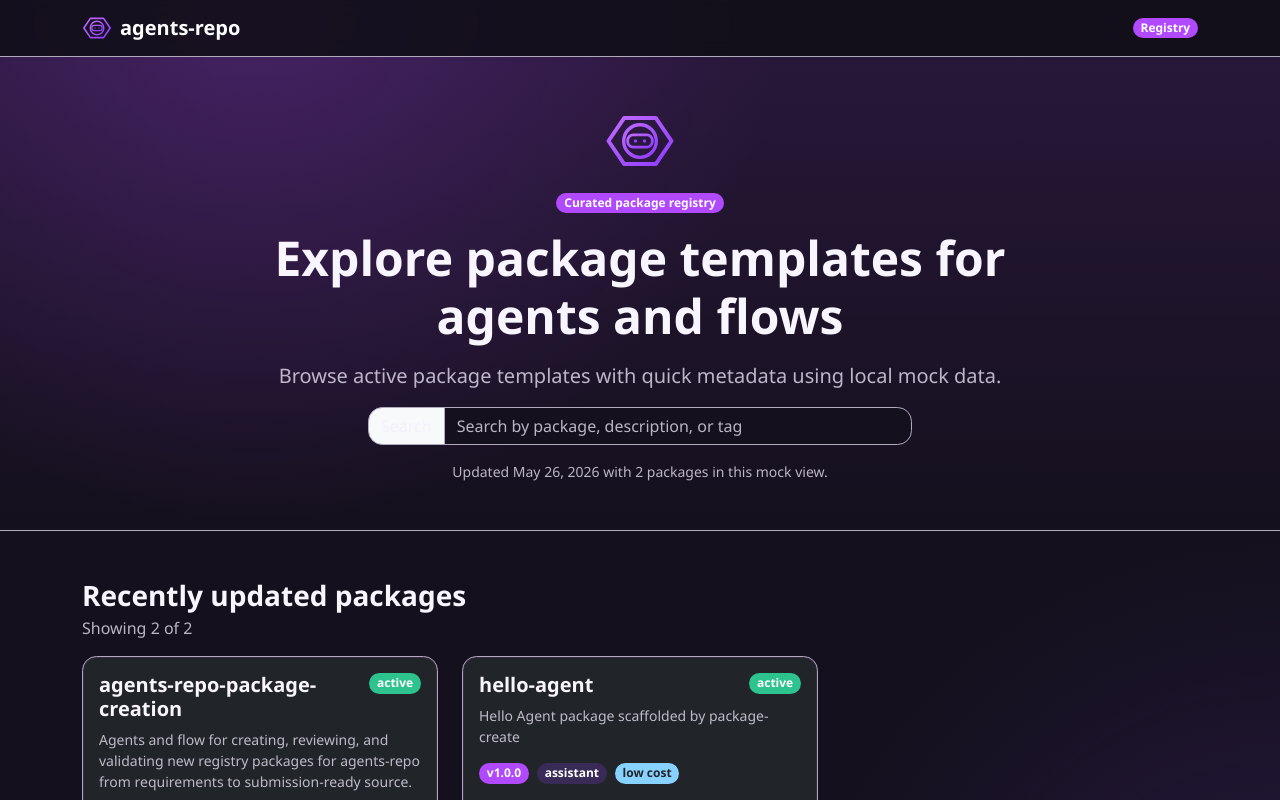
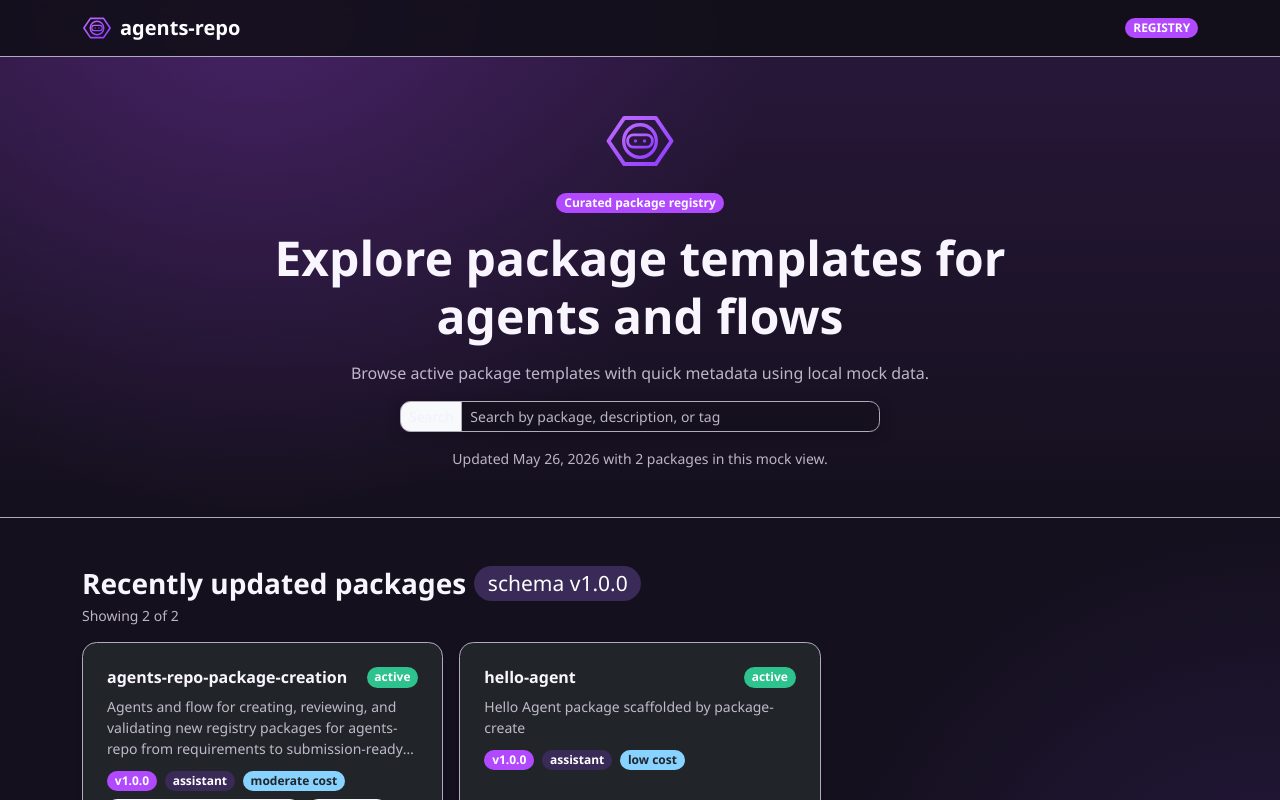
Before and after one commit to agents-repo/webapp, a React (Vite) app: page / in a window 1280 px wide. Shown: the top 800 px of the page. Built offline with nearby package versions, Linux system fonts and the light colour scheme.

Commit message:
feat: refine registry card density and spacing

```diff
--- a/src/App.css
+++ b/src/App.css
@@ -16,7 +16,11 @@
 }
 
 .hero-search {
-  max-width: 34rem;
+  max-width: 30rem;
+}
+
+.search-control {
+  box-shadow: 0 0.15rem 0.75rem rgba(0, 0, 0, 0.25);
 }
 
 .app-hero {
@@ -25,4 +29,19 @@
 
 .package-card {
   box-shadow: inset 0 0 0 1px rgba(177, 73, 255, 0.16);
+  transition: transform 0.18s ease, box-shadow 0.18s ease;
 }
+
+.package-card:hover {
+  transform: translateY(-2px);
+  box-shadow:
+    inset 0 0 0 1px rgba(196, 124, 255, 0.4),
+    0 0.45rem 1.15rem rgba(0, 0, 0, 0.26);
+}
+
+.package-description {
+  display: -webkit-box;
+  -webkit-box-orient: vertical;
+  -webkit-line-clamp: 3;
+  overflow: hidden;
+}
--- a/src/App.tsx
+++ b/src/App.tsx
@@ -54,12 +54,13 @@ function App() {
   }, [query])
 
   const searchControl = (
-    <Form role="search" aria-label="Search packages">
-      <InputGroup>
+    <Form role="search" aria-label="Search packages" className="w-100">
+      <InputGroup size="sm" className="search-control">
         <InputGroup.Text className="bg-body-tertiary border-secondary-subtle text-body-secondary">
           Search
         </InputGroup.Text>
         <Form.Control
+          size="sm"
           value={query}
           onChange={(event) => setQuery(event.target.value)}
           placeholder="Search by package, description, or tag"
@@ -78,12 +79,12 @@ function App() {
         variant="dark"
         className="border-bottom border-secondary-subtle py-2 app-navbar"
       >
-        <Container>
+        <Container className="gap-2">
           <Navbar.Brand className="d-flex align-items-center gap-2 fw-semibold">
             <img src={brandLogo} width="30" height="30" alt="agents-repo logo" />
             <span>agents-repo</span>
           </Navbar.Brand>
-          <Badge bg="primary" pill>
+          <Badge bg="primary" pill className="text-uppercase fw-semibold">
             Registry
           </Badge>
         </Container>
@@ -93,7 +94,7 @@ function App() {
       </Navbar>
 
       <main>
-        <section className="py-5 border-bottom border-secondary-subtle app-hero">
+        <section className="py-4 py-lg-5 border-bottom border-secondary-subtle app-hero">
           <Container>
             <Row className="justify-content-center">
               <Col xl={8} className="text-center">
@@ -110,7 +111,7 @@ function App() {
                   <h1 className="display-5 fw-semibold mb-0">
                     Explore package templates for agents and flows
                   </h1>
-                  <p className="lead text-body-secondary mb-0">
+                  <p className="lead fs-6 text-body-secondary mb-0">
                     Browse active package templates with quick metadata using local
                     mock data.
                   </p>
@@ -127,34 +128,45 @@ function App() {
 
         <section className="py-4 py-lg-5">
           <Container>
-            <Row className="align-items-end mb-3">
-              <Col>
-                <h2 className="h3 mb-1">Recently updated packages</h2>
-                <p className="text-body-secondary mb-0">
+            <Row className="align-items-end mb-3 g-2">
+              <Col lg={8}>
+                <h2 className="h3 mb-1 d-flex align-items-center gap-2 flex-wrap">
+                  Recently updated packages
+                  <Badge bg="secondary" pill className="fw-normal">
+                    schema v{registryCatalog.schemaVersion}
+                  </Badge>
+                </h2>
+                <p className="text-body-secondary mb-0 small">
                   Showing {filteredPackages.length} of {registryCatalog.packages.length}
                 </p>
               </Col>
             </Row>
 
-            <Row xs={1} md={2} xl={3} className="g-3 g-lg-4">
+            <Row xs={1} md={2} xl={3} className="g-3">
               {filteredPackages.map((pkg) => (
                 <Col key={pkg.id}>
-                  <Card bg="dark" text="light" className="h-100 border-secondary-subtle package-card">
-                    <Card.Body className="d-flex flex-column gap-3">
+                  <Card
+                    bg="dark"
+                    text="light"
+                    className="h-100 border-secondary-subtle shadow-sm package-card"
+                  >
+                    <Card.Body className="d-flex flex-column gap-2 p-3 p-lg-4">
                       <div>
                         <Stack
                           direction="horizontal"
                           className="justify-content-between align-items-start mb-2"
                         >
-                          <h3 className="h5 mb-0 me-2">{pkg.name}</h3>
+                          <h3 className="h6 fw-semibold mb-0 me-2 lh-sm">{pkg.name}</h3>
                           <Badge bg={pkg.status === 'active' ? 'success' : 'secondary'}>
                             {pkg.status}
                           </Badge>
                         </Stack>
-                        <p className="small text-body-secondary mb-0">{pkg.description}</p>
+                        <p className="small text-body-secondary mb-0 package-description">
+                          {pkg.description}
+                        </p>
                       </div>
 
-                      <Stack direction="horizontal" gap={2} className="flex-wrap">
+                      <Stack direction="horizontal" gap={2} className="flex-wrap pt-1">
                         <Badge bg="primary">v{pkg.latest}</Badge>
                         <Badge bg="secondary">{pkg.category}</Badge>
                         <Badge bg="info" text="dark">
```
